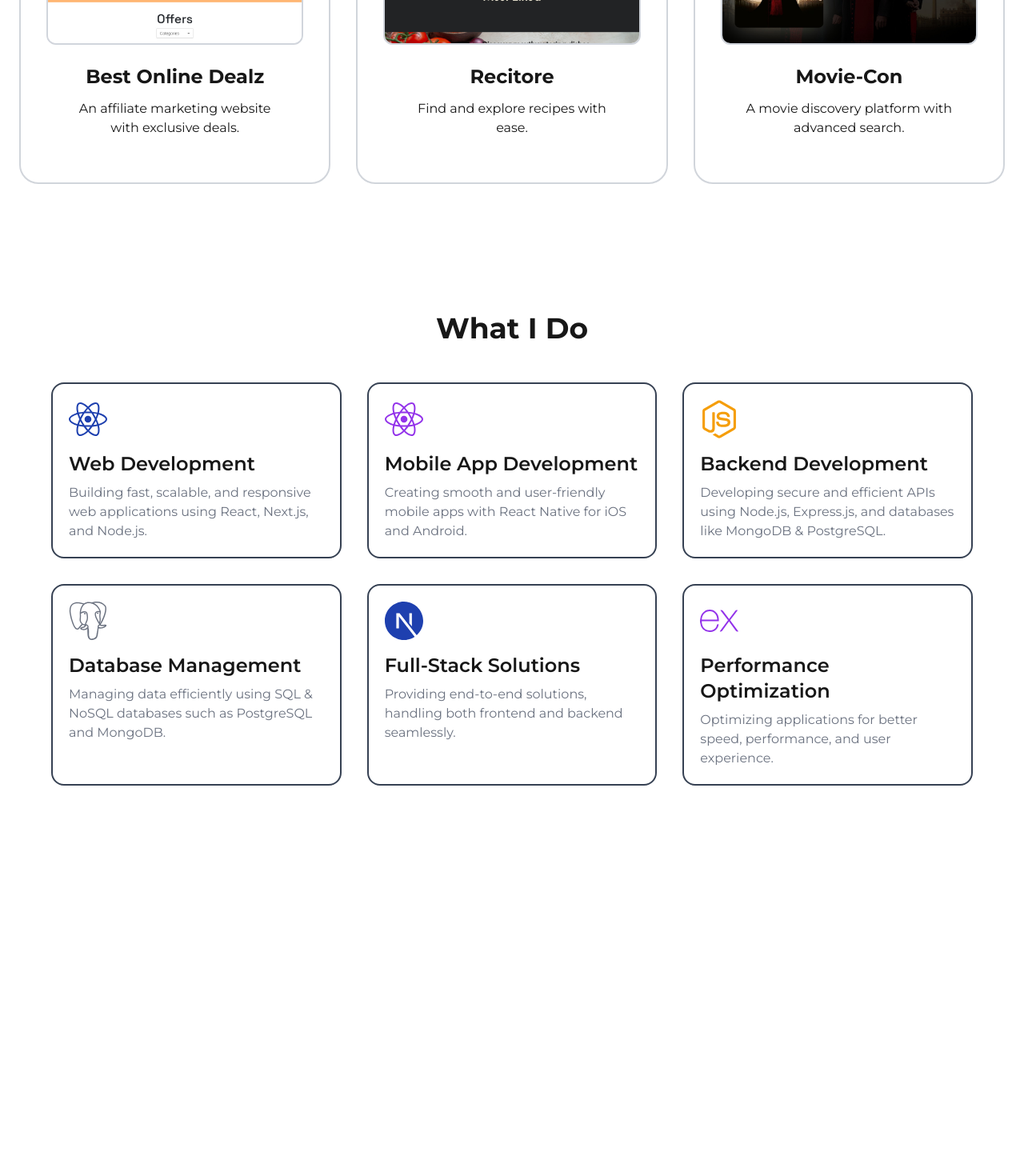
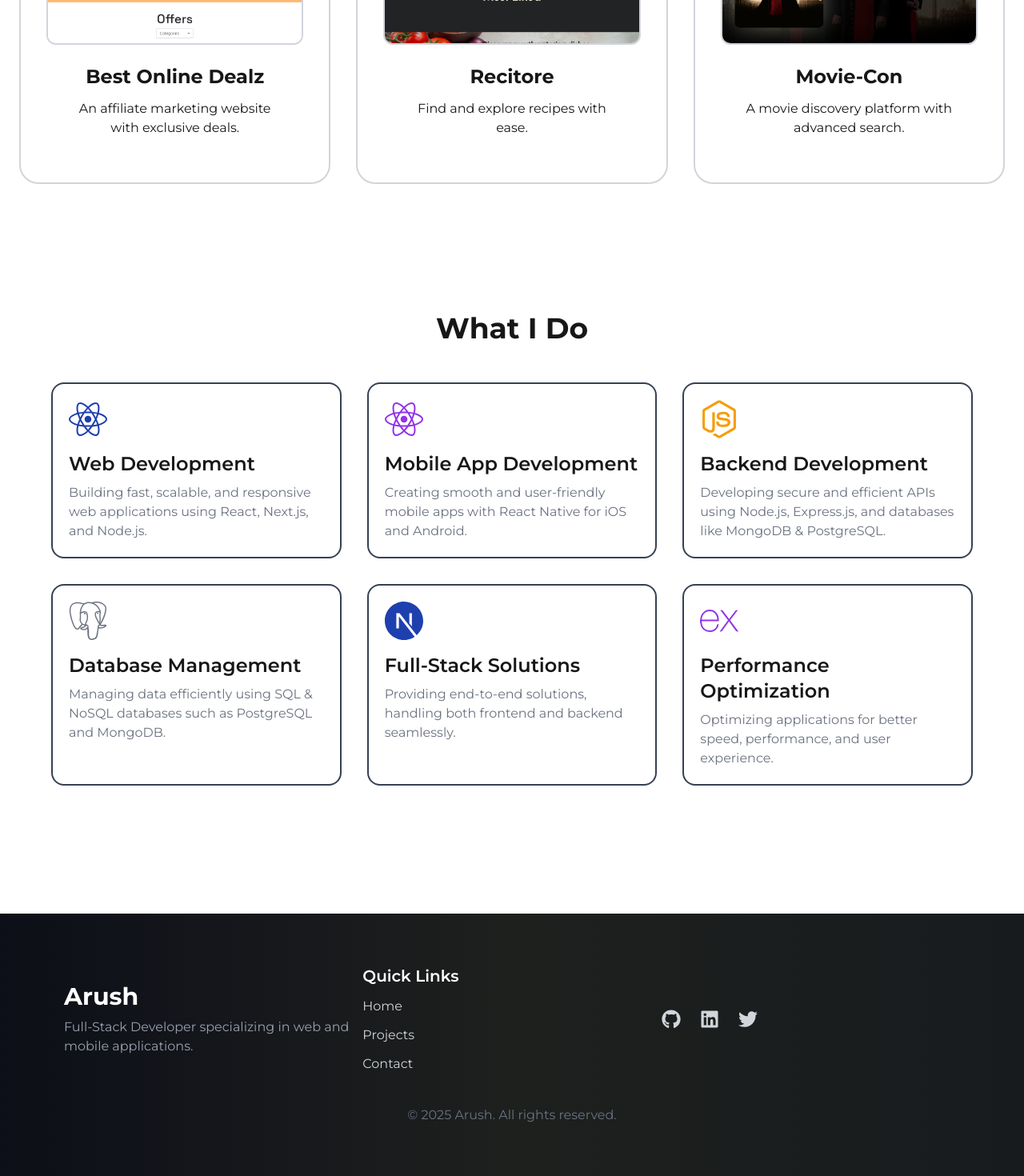
Before and after one commit to arush789/Portfolio, a Next.js app: page / in a window 1280 px wide. Shown: the part 1296-2766 px from the top of the page at 80% size. Before the commit the page ends 2278 px from the top, so only its background shows below. Built offline with nearby package versions, Linux system fonts and the light colour scheme.

Commit message:
footer fixed

```diff
--- a/app/layout.tsx
+++ b/app/layout.tsx
@@ -34,7 +34,7 @@ export default function RootLayout({
         <ThemeProvider attribute="class">
           <Nav />
           {children}
-          {/* <Footer /> */}
+          <Footer />
         </ThemeProvider>
       </body>
     </html>
--- a/app/page.tsx
+++ b/app/page.tsx
@@ -40,7 +40,7 @@ export default function Home() {
   const auroraColors = ["#1E3A8A", "#9333EA", "#6D28D9"];
 
   return (
-    <div className="absolute w-full">
+    <div>
       <div className="absolute w-full">
         <AnimatedContent
           distance={150}
```
